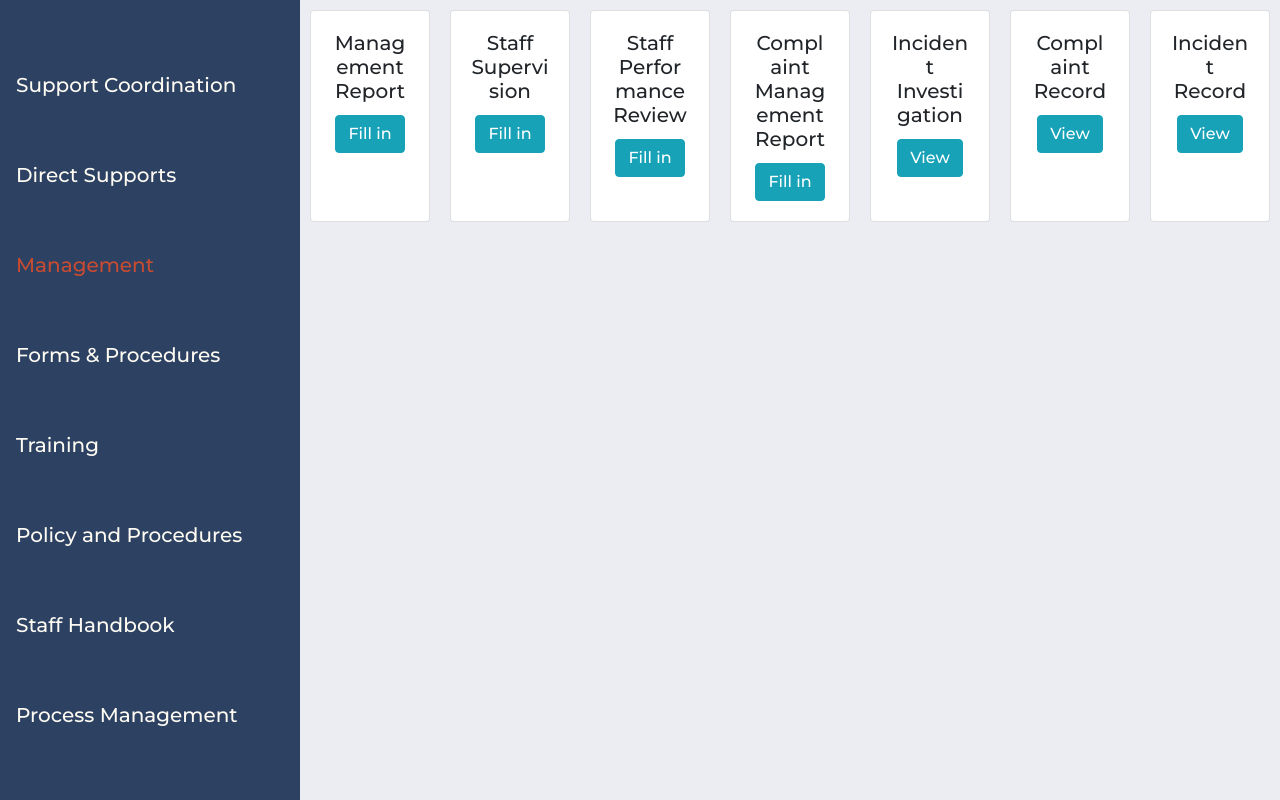
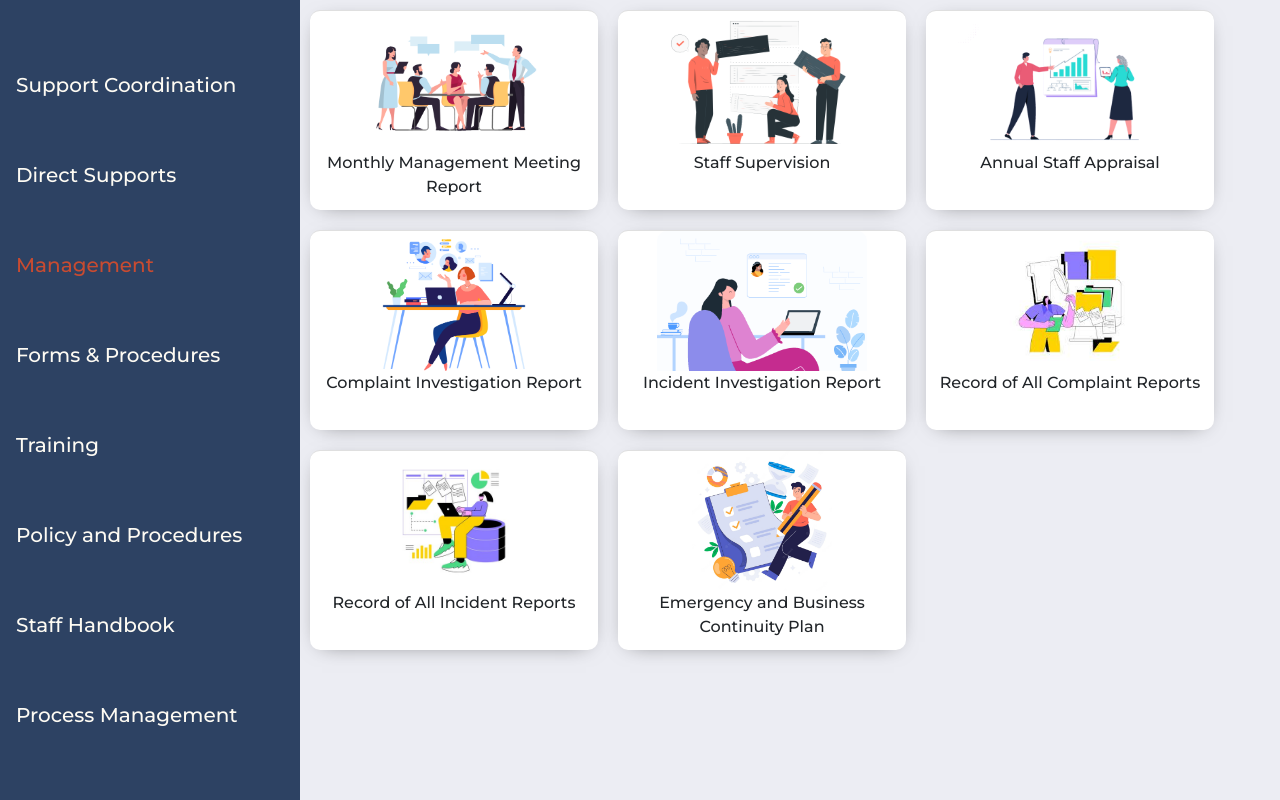
Before and after one commit to shlimon/qr, a plain HTML site: page management.html in a window 1280 px wide. Drawn offline with nearby package versions, Linux system fonts and the light colour scheme.

Commit message:
redoing management page and adding emergency business plan

```diff
--- /dev/null
+++ b/businessDisasterPlan/continuity.css
@@ -0,0 +1,24 @@
+body {
+  margin: 0;
+  padding: 0;
+}
+
+.nav {
+  background-color: #dc5d62;
+  width: 100%;
+  margin: 0px;
+  padding: 0px;
+  display: flex;
+  font-family: "Montserrat", sans-serif;
+  color: #f7f6f2;
+}
+
+img {
+  width: 50px;
+  height: 50px;
+  margin-left: 10px;
+}
+
+.plan {
+  margin-top: 0px;
+}
--- a/management.html
+++ b/management.html
@@ -34,80 +34,103 @@
     </div>
 
     <div class="management">
-      <!-- Management Report -->
-      <div class="card" style="width: 18rem">
-        <div class="card-body">
-          <h5 class="card-title">Management Report</h5>
-
-          <a href="./staff/officeReport.html" class="btn btn-info">Fill in</a>
+      <!-- Monthly Management Meeting -->
+      <div class="card" id="managementMeeting" onclick="redirect(this.id)">
+        <div class="img-container">
+          <img class="img-card" src="./images/meeting.webp" alt="" />
+          <p>Monthly Management Meeting Report</p>
         </div>
       </div>
 
-      <!-- Staff Supervision -->
-      <div class="card" style="width: 18rem">
-        <div class="card-body">
-          <h5 class="card-title">Staff Supervision</h5>
-
-          <a href="./staff/staffSupervision.html" class="btn btn-info"
-            >Fill in</a
-          >
+      <!-- Monthly Supervision -->
+      <div class="card" id="supervision" onclick="redirect(this.id)">
+        <div class="img-container">
+          <img class="img-card" src="./images/supervision.webp" alt="" />
+          <p>Staff Supervision</p>
         </div>
       </div>
 
-      <!-- Staff Performace Review -->
-      <div class="card" style="width: 18rem">
-        <div class="card-body">
-          <h5 class="card-title">Staff Performance Review</h5>
-
-          <a href="./staff/staffPerformanceReview.html" class="btn btn-info"
-            >Fill in</a
-          >
+      <!-- Staff appraisal  -->
+      <div class="card" id="appraisal" onclick="redirect(this.id)">
+        <div class="img-container">
+          <img class="img-card" src="./images/appraisal.png" alt="" />
+          <p>Annual Staff Appraisal</p>
         </div>
       </div>
 
-      <div class="card" style="width: 18rem">
-        <div class="card-body">
-          <h5 class="card-title">Complaint Management Report</h5>
-
-          <a href="./staff/complaintmanagement.html" class="btn btn-info"
-            >Fill in</a
-          >
+      <!-- Complaint Investigation Report  -->
+      <div class="card" id="complaint" onclick="redirect(this.id)">
+        <div class="img-container">
+          <img class="img-card" src="./images/complaintReport.png" alt="" />
+          <p>Complaint Investigation Report</p>
         </div>
       </div>
 
-       <!-- Incident Management Summary  -->
-       <div class="card" style="width: 18rem">
-        <div class="card-body">
-          <h5 class="card-title">Incident Investigation</h5>
-
-          <a href="./staff/incidentinvestigation.html" class="btn btn-info"
-            >View</a
-          >
+      <!-- Incident Investigation Report  -->
+      <div class="card" id="incident" onclick="redirect(this.id)">
+        <div class="img-container">
+          <img class="img-card" src="./images/incidentReport.webp" alt="" />
+          <p>Incident Investigation Report</p>
         </div>
       </div>
 
-      <!-- Incident Management Summary  -->
-      <div class="card" style="width: 18rem">
-        <div class="card-body">
-          <h5 class="card-title">Complaint Record</h5>
-
-          <a href="./staff/incidentManagementSummary.html" class="btn btn-info"
-            >View</a
-          >
+      <!-- Record Of all complaint Report  -->
+      <div class="card" id="complaintRecord" onclick="redirect(this.id)">
+        <div class="img-container">
+          <img class="img-card" src="./images/complaintRecord.jfif" alt="" />
+          <p>Record of All Complaint Reports</p>
         </div>
       </div>
 
-
-      <!-- Incident Management Summary  -->
-      <div class="card" style="width: 18rem">
-        <div class="card-body">
-          <h5 class="card-title">Incident Record</h5>
-
-          <a href="./staff/incidentManagementSummary.html" class="btn btn-info"
-            >View</a
-          >
+      <!-- Record Of all Incident Report  -->
+      <div class="card" id="incidentRecord" onclick="redirect(this.id)">
+        <div class="img-container">
+          <img class="img-card" src="./images/incidentRecord.jpg" alt="" />
+          <p>Record of All Incident Reports</p>
         </div>
       </div>
 
+      <!-- Emergency Business Plan -->
+      <div class="card" id="businessPlan" onclick="redirect(this.id)">
+        <div class="img-container">
+          <img class="img-card" src="./images/businessPlan.webp" alt="" />
+          <p>Emergency and Business Continuity Plan</p>
+        </div>
+      </div>
+    </div>
   </body>
+
+  <script>
+    function redirect(clicked_id) {
+      let page = clicked_id;
+
+      switch (page) {
+        case "managementMeeting":
+          location.href = "./staff/officeReport.html";
+          break;
+        case "supervision":
+          location.href = "./staff/staffSupervision.html";
+          break;
+        case "appraisal":
+          location.href = "./staff/staffPerformanceReview.html";
+          break;
+        case "complaint":
+          location.href = "./staff/complaintmanagement.html";
+          break;
+        case "incident":
+          location.href = "./staff/incidentinvestigation.html";
+          break;
+        case "complaintRecord":
+          location.href = "";
+          break;
+        case "incidentRecord":
+          location.href = "./staff/incidentManagementSummary.html";
+
+          break;
+        case "businessPlan":
+          location.href = "./businessDisasterPlan/continuityPlan.html";
+          break;
+      }
+    }
+  </script>
 </html>
--- a/staff.css
+++ b/staff.css
@@ -40,7 +40,12 @@ body {
   padding: 10px;
 }
 
-.main{
+.management {
+  display: flex;
+  flex-wrap: wrap;
+}
+
+.main {
   margin-left: 300px;
 }
 
@@ -48,7 +53,7 @@ body {
   .sidenav {
     padding-top: 15px;
   }
-  .main{
+  .main {
     margin-left: 15px;
   }
 
@@ -82,6 +87,24 @@ body {
 .card {
   text-align: center;
   margin: 10px;
+  height: 200px;
+  width: 18rem;
+  border-radius: 10px;
+  box-shadow: 0 4px 21px -12px rgba(0, 0, 0, 0.66);
+  transition: box-shadow 0.2s ease, transform 0.2s ease;
+  border-style: solid hidden hidden hidden;
+}
+
+.img-container img {
+  background-size: cover;
+
+  height: 140px;
+  border-radius: 10px 10px 0 0;
+}
+
+.card:hover {
+  box-shadow: 0 34px 32px -33px rgba(0, 0, 0, 0.18);
+  transform: translate(0px, -3px);
 }
 
 .boxTwo {
@@ -116,3 +139,5 @@ textarea {
 .announcement {
   margin-left: 300px;
 }
+
+/* card management */
```
Also changed, not shown: businessDisasterPlan/continuityPlan.html (added, +22 -0 lines), policy/staffpolicy/infection.html (+2 -1 lines), businessDisasterPlan/img/back.png (added), images/appraisal.png (added), images/businessPlan.webp (added), images/complaintRecord.jfif (added), images/complaintReport.png (added), images/incidentRecord.jpg (added), images/incidentReport.webp (added), images/managementMeeting.webp (added), images/meeting.webp (added), images/supervision.webp (added), 1 other file.
